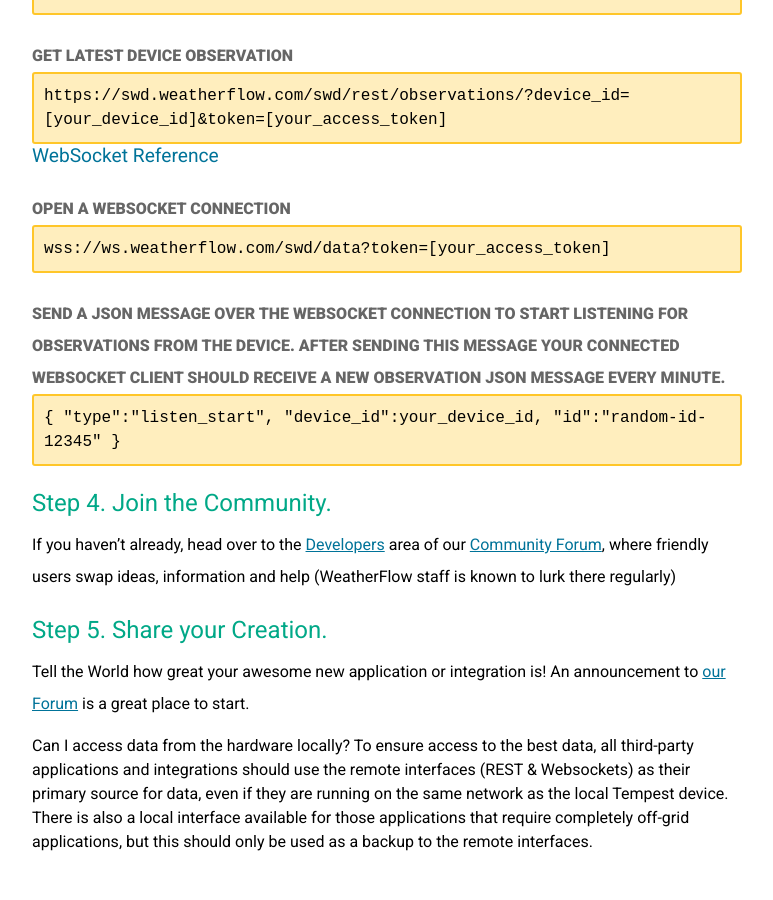
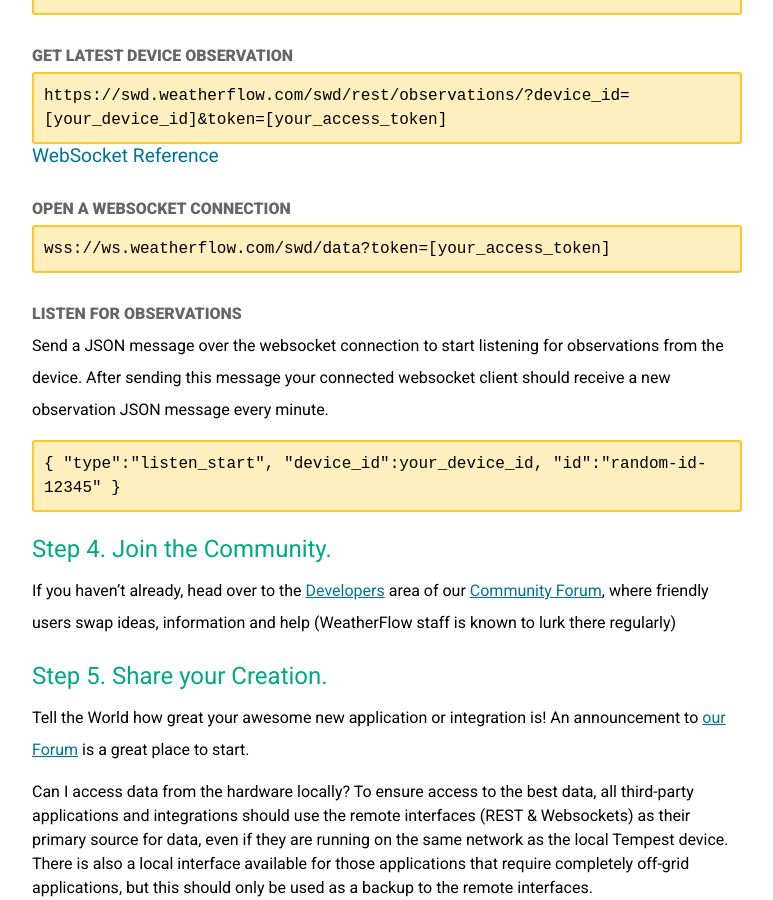
Before and after one commit to WeatherFlow/Tempest, a Jekyll site: the page built from api/index.html, in a window 1280 px wide and 900 px high, scrolled down 1659 px. Shown: the whole window, without its empty margins (378-1151 px from the left). Built offline with Jekyll 4.4.1, drawn with Linux system fonts in a browser that asks for light colours; nearby versions of some CDN libraries; before the commit the page ends 2513 px from its top, so only the background shows below that.

Commit message:
Update index.html

```diff
--- a/api/index.html
+++ b/api/index.html
@@ -29,7 +29,8 @@
 <p class="step">Open a websocket connection</p>
 <div class="code-highlight code-highlight-extra-padding">wss://ws.weatherflow.com/swd/data?token=[your_access_token]</div>
 
-<p class="step">Send a JSON message over the websocket connection to start listening for observations from the device. After sending this message your connected websocket client should receive a new observation JSON message every minute.</p>
+<p class="step">Listen for observations</p>
+<p>Send a JSON message over the websocket connection to start listening for observations from the device. After sending this message your connected websocket client should receive a new observation JSON message every minute.</p>
 <div class="code-highlight code-highlight-extra-padding">{ "type":"listen_start", "device_id":your_device_id, "id":"random-id-12345" }</div>
 
 <h3>Step 4. Join the Community.</h3>
```
